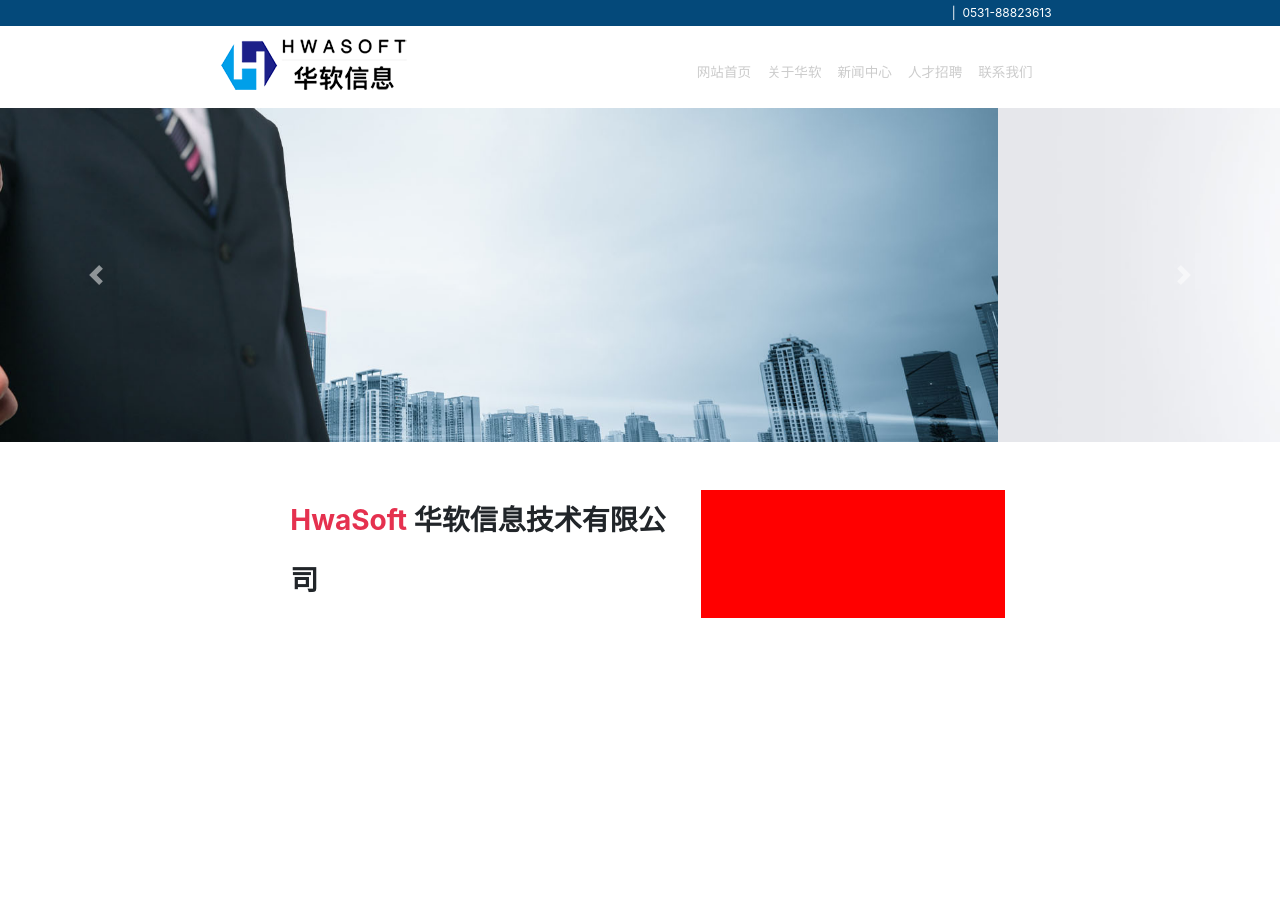
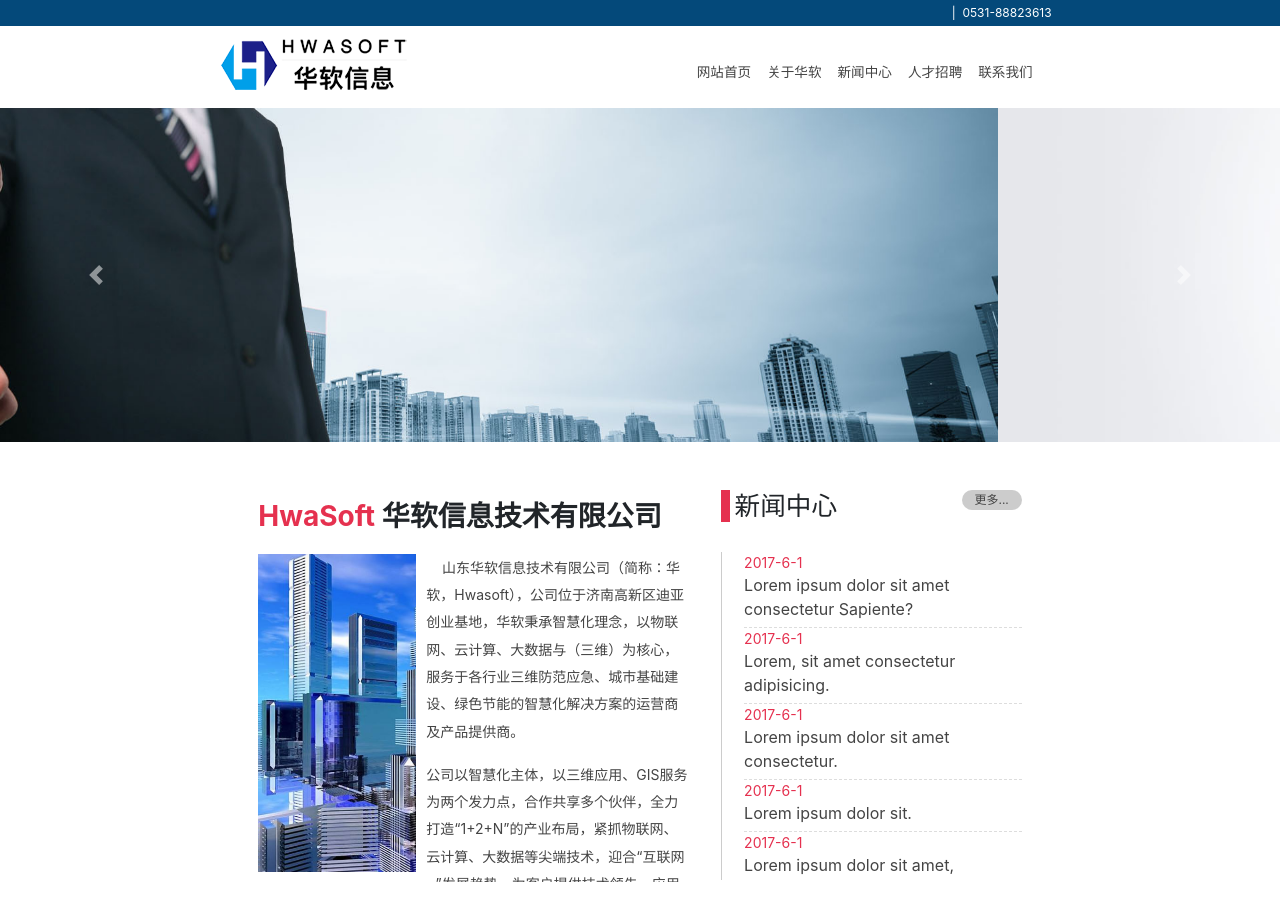
Before and after one commit to wangdaoo/Company-Website, a website: page index.html in a window 1280 px wide. Before the commit the page ends 800 px from the top, so only its background shows below. Drawn offline with nearby package versions, Linux system fonts and the light colour scheme.

Commit message:
add to banner and hwasoft

```diff
--- a/css/style.css
+++ b/css/style.css
@@ -26,7 +26,7 @@
 }
 
 .navbar .nav-link {
-  color: #cccccc !important;
+  color: #444444 !important;
 }
 
 .nav-link:hover {
@@ -41,16 +41,102 @@
 
 .soft {
   margin: 1em auto;
-  padding: 2em;
+  /* padding: 2em; */
 }
 
 .soft-h2 {
+  margin-top: 1em;
   font-weight: bold;
   line-height: 60px;
 }
 
-.soft-h2 span{
-    color: #E5314F;
+.soft-h2 span {
+  color: #e5314f;
+}
+
+.clearfix {
+  width: 100%;
+  height: 328px;
+  display: inline-block;
+  overflow: hidden;
+}
+
+.soft-log img {
+  width: 158px;
+  float: left;
+}
+
+.soft-log p {
+  margin-left: 12em;
+  font-size: 14px;
+  line-height: 195%;
+  color: #444444;
+}
+
+/* news */
+.news-top {
+  height: 2em;
+  border-left: 9px solid #e5314f;
+  line-height: 2em;
+  margin-top: 2em;
+}
+
+.news-top m {
+  font-size: 1.6em;
+}
+
+.news-top span a {
+  float: right;
+  text-decoration: none;
+  background: #ccc;
+  width: 60px;
+  height: 20px;
+  line-height: 20px;
+  text-align: center;
+  font-size: 12px;
+  border-radius: 20px;
+  color: #444444;
+}
+
+.news-bottom {
+  height: 328px;
+  margin-top: 30px;
+  border-left: 1px solid #cccccc;
+  overflow: auto;
+}
+
+.news-bottom ul {
+  padding-left: 22px;
+}
+
+.news-bottom ul li {
+  list-style: none;
+  border-bottom: 1px dashed #ddd;
+  padding-bottom: 6px;
+}
+
+.news-bottom .times {
+  font-size: 14px;
+  color: #e5314f;
+}
+
+.news-bottom .title a{
+  text-decoration: none;
+  color: #444444;
+}
+
+.title:hover a{
+  color: #04497a;
+}
+
+@media screen and (max-width: 576px) {
+  .soft-log img {
+    display: none;
+    width: 0px;
+  }
+  .soft-log p {
+    margin-left: 0;
+  }
 }
 
 @media screen and (max-width: 425px) {
--- a/index.html
+++ b/index.html
@@ -30,8 +30,8 @@
     <!-- logo start -->
     <div class="container-fluid">
       <div class="row">
-        <div class="col-2"></div>
-        <div class="col-8 banner">
+        <div class="col-lg-1 col-xl-2 col-sm-0"></div>
+        <div class="col-lg-10 col-xl-8 col-sm-12 banner">
           <nav class="navbar navbar-expand-lg bg-dark navbar-dark navber_bar">
             <button
               class="navbar-toggler"
@@ -62,7 +62,7 @@
             </div>
           </nav>
         </div>
-        <div class="col-2"></div>
+        <div class="col-lg-1 col-xl-2 col-sm-0"></div>
       </div>
     </div>
     <!-- logo end -->
@@ -134,21 +134,92 @@
     <!-- hwasoft start -->
     <div class="container-fluid">
       <div class="row">
-        <div class="col-2"></div>
-        <div class="col-8">
+        <div class="col-lg-1 col-xl-2 col-sm-0"></div>
+        <div class="col-lg-10 col-xl-8 col-sm-12">
           <div class="container-fluid">
             <div class="row soft">
-              <div class="col-7 soft-log">
+              <div class="col-lg-7 col-md-12 soft-log">
                 <h3 class="soft-h2">
                   <span>HwaSoft</span> 华软信息技术有限公司
                 </h3>
-
+                <div class="clearfix">
+                  <img src="img/banner-left.png" alt="" class="soft-img" />
+                  <p>
+                    &nbsp;&nbsp;&nbsp;&nbsp;山东华软信息技术有限公司（简称：华软，Hwasoft），公司位于济南高新区迪亚创业基地，华软秉承智慧化理念，以物联网、云计算、大数据与（三维）为核心，服务于各行业三维防范应急、城市基础建设、绿色节能的智慧化解决方案的运营商及产品提供商。
+                  </p>
+                  <p>
+                    公司以智慧化主体，以三维应用、GIS服务为两个发力点，合作共享多个伙伴，全力打造“1+2+N”的产业布局，紧抓物联网、云计算、大数据等尖端技术，迎合“互联网+”发展趋势，为客户提供技术领先、应用便捷的行业全面解决方案。
+                    公司目前拥有一支年轻的技术研发和产品运维团队，专业涉及计算机技术、软件工程、地理信息、通信等多个学科，已具备多领域、跨学科的复合优势。凭借多年的专业的知识储备和多技术融合实力，拥有三维防范应急平台、公安警情综合平台、统一用户管理（含单点登录）平台、多源大数据管理平台等著作权和专利技术。
+                  </p>
+                  <p>
+                    华软借助互联网发展的新时代，凭借扎实的技术能力，秉承不断创新的理念，提供更加完善及高质量的产品，在未来的发展道路上，以
+                    “专业、务实、高效、创新”理念谱写新的篇章。
+                  </p>
+                </div>
               </div>
-              <div class="col-5" style="background: red;"></div>
+              <div class="col-lg-5 col-md-12">
+                <div class="news">
+                  <div class="news-top">
+                    &nbsp;<m>新闻中心</m> <span> <a href="">更多...</a> </span>
+                  </div>
+                  <div class="news-bottom">
+                    <ul>
+                      <li>
+                        <div class="times">2017-6-1</div>
+                        <div class="title">
+                          <a href="">Lorem ipsum dolor sit amet consectetur Sapiente?</a>
+                        </div>
+                      </li>
+                      <li>
+                        <div class="times">2017-6-1</div>
+                        <div class="title">
+                          <a href="">Lorem, sit amet consectetur adipisicing.</a>
+                        </div>
+                      </li>
+                      <li>
+                        <div class="times">2017-6-1</div>
+                        <div class="title">
+                          <a href="">Lorem ipsum dolor sit amet consectetur.</a>
+                        </div>
+                      </li>
+                      <li>
+                        <div class="times">2017-6-1</div>
+                        <div class="title">
+                          <a href="">Lorem ipsum dolor sit.</a>
+                        </div>
+                      </li>
+                      <li>
+                        <div class="times">2017-6-1</div>
+                        <div class="title">
+                          <a href="">Lorem ipsum dolor sit amet, consectetur adipisicing elit.</a>
+                        </div>
+                      </li>
+                      <li>
+                        <div class="times">2017-6-1</div>
+                        <div class="title">
+                          <a href="">Lorem ipsum dolor sit.</a>
+                        </div>
+                      </li>
+                      <li>
+                        <div class="times">2017-6-1</div>
+                        <div class="title">
+                          <a href="">Lorem, ipsum dolor.</a>
+                        </div>
+                      </li>
+                      <li>
+                        <div class="times">2017-6-1</div>
+                        <div class="title">
+                          <a href="">Lorem ipsum dolor sit amet.</a>
+                        </div>
+                      </li>
+                    </ul>
+                  </div>
+                </div>
+              </div>
             </div>
           </div>
         </div>
-        <div class="col-2"></div>
+        <div class="col-lg-1 col-xl-2 col-sm-0"></div>
       </div>
     </div>
     <!-- hwasoft end -->
```
Also changed, not shown: img/banner-left.png (added).
